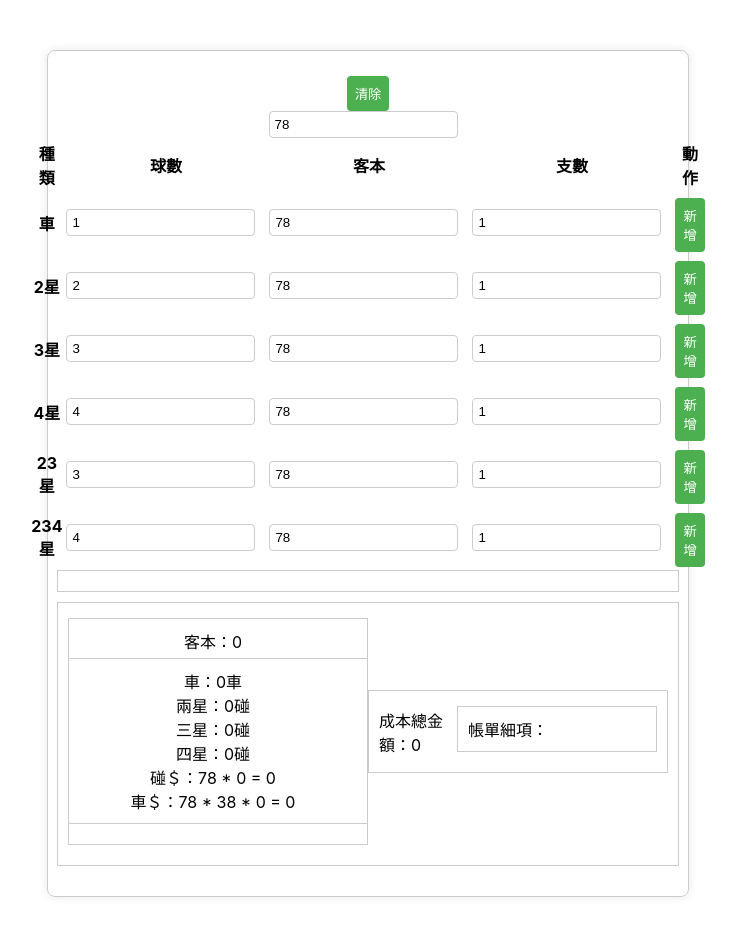
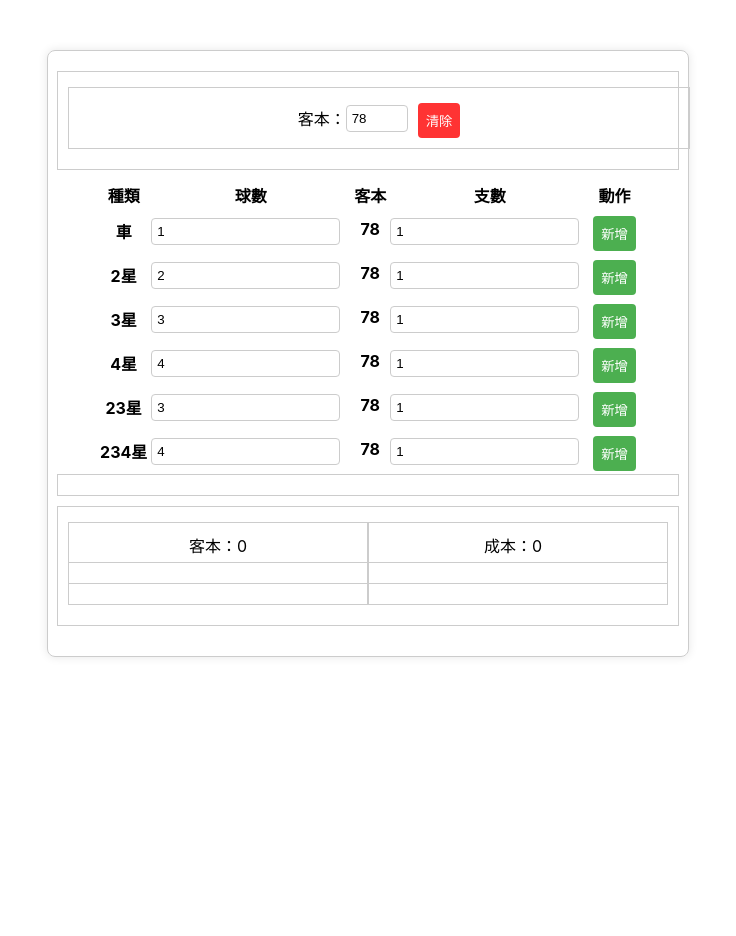
Before and after one commit to k19980506/539-caculator, a React (Create React App) app: page / in a window 1280 px wide. Shown: the top 936 px of the page, without its empty margins (272-1008 px from the left). After the commit the page ends 800 px from the top, so only its background shows below. Built offline with nearby package versions, Linux system fonts and the light colour scheme.

Commit message:
Update caculator

```diff
--- a/public/index.html
+++ b/public/index.html
@@ -24,7 +24,7 @@
       work correctly both with client-side routing and a non-root public URL.
       Learn how to configure a non-root public URL by running `npm run build`.
     -->
-    <title>React App</title>
+    <title>539計算機</title>
   </head>
   <body>
     <noscript>You need to enable JavaScript to run this app.</noscript>
--- a/src/App.css
+++ b/src/App.css
@@ -57,6 +57,14 @@ div > div > div {
 	width: 100%;
 }
 
+.reset {
+	background-color: #ff3333;
+}
+
+.reset:hover {
+	background-color: #e60000;
+}
+
 div > div > div button {
 	background-color: #ff3333;
 }
@@ -103,3 +111,11 @@ div > div > div > div button:hover {
 .detail {
 	flex-direction: column;
 }
+
+.option {
+	display: block;
+}
+
+.option > div {
+	justify-content: center;
+}
--- a/src/App.js
+++ b/src/App.js
@@ -9,7 +9,6 @@ function factorial(n) {
   }
 }
 
-// 计算组合数
 function combination(n, m) {
   return factorial(n) / (factorial(m) * factorial(n - m));
 }
@@ -21,92 +20,95 @@ function App() {
   const [totalPairs, setTotalPairs] = useState(0);
   const [totalTriplets, setTotalTriplets] = useState(0);
   const [totalQuads, setTotalQuads] = useState(0);
-	const [totalCars, setTotalCars] = useState(0.0);
   const [price, setPrice] = useState(78);
 
   useEffect(() => {
+    let clientCarTotal = 0;
     let clientTotal = 0;
+    let costCarTotal = 0;
     let costTotal = 0;
     let pairsTotal = 0;
     let tripletsTotal = 0;
     let quadsTotal = 0;
-		let carsTotal = 0;
 
     items.forEach((item) => {
-			clientTotal += item.total;
-			costTotal += item.cost;
-			pairsTotal += item.pairs;
-			tripletsTotal += item.triplets;
-			quadsTotal += item.quads;
-			carsTotal += parseFloat(item.cars.toFixed(1));
+      clientCarTotal += item.total;
+      costCarTotal += item.cost;
+      pairsTotal += item.pairs * item.quantity;
+      tripletsTotal += item.triplets * item.quantity;
+      quadsTotal += item.quads * item.quantity;
     });
+
+    clientTotal =
+      clientCarTotal + price * (totalPairs + totalTriplets + totalQuads);
+    costTotal =
+      costCarTotal +
+      Math.ceil(72.55 * totalPairs) +
+      Math.ceil(63.8 * totalTriplets) +
+      52 * totalQuads;
 
     setTotalClientCost(clientTotal);
     setTotalCost(costTotal);
     setTotalPairs(pairsTotal);
     setTotalTriplets(tripletsTotal);
     setTotalQuads(quadsTotal);
-		setTotalCars(carsTotal);
   }, [items]);
 
-	const addItem = (type, unit, clientCost, quantity) => {
+  const addItem = (type, unit, quantity) => {
     let total = 0;
-		let cost = 2719;
+    let cost = 0;
     let pairs = 0;
     let triplets = 0;
     let quads = 0;
-		let cars = 0;
 
     if (type === "2星") {
       pairs = combination(unit, 2);
-			total = Math.ceil(clientCost * pairs * quantity);
-			cost = Math.ceil(72.55 * pairs * quantity);
+      //   total = Math.ceil(price * pairs * quantity);
+      //   cost = Math.ceil(72.55 * pairs * quantity);
     } else if (type === "3星") {
       pairs = combination(unit, 3);
-			total = Math.ceil(clientCost * pairs * quantity);
-			cost = Math.ceil(63.8 * pairs * quantity);
+      //   total = Math.ceil(price * pairs * quantity);
+      //   cost = Math.ceil(63.8 * pairs * quantity);
     } else if (type === "4星") {
       pairs = combination(unit, 4);
-			total = Math.ceil(clientCost * pairs * quantity);
-			cost = Math.ceil(52 * pairs * quantity);
+      //   total = Math.ceil(price * pairs * quantity);
+      //   cost = 52 * pairs * quantity;
     } else if (type === "23星") {
       pairs = combination(unit, 2);
       triplets = combination(unit, 3);
-			total =
-				Math.ceil(clientCost * pairs * quantity) +
-				Math.ceil(clientCost * triplets * quantity);
-			cost =
-				Math.ceil(72.55 * pairs * quantity) +
-				Math.ceil(63.8 * triplets * quantity);
+      //   total =
+      //     Math.ceil(price * pairs * quantity) +
+      //     Math.ceil(price * triplets * quantity);
+      //   cost =
+      //     Math.ceil(72.55 * pairs * quantity) +
+      //     Math.ceil(63.8 * triplets * quantity);
     } else if (type === "234星") {
       pairs = combination(unit, 2);
       triplets = combination(unit, 3);
       quads = combination(unit, 4);
-			total =
-				Math.ceil(clientCost * pairs * quantity) +
-				Math.ceil(clientCost * triplets * quantity) +
-				Math.ceil(clientCost * quads * quantity);
-			cost =
-				Math.ceil(72.55 * pairs * quantity) +
-				Math.ceil(63.8 * triplets * quantity) +
-				Math.ceil(52 * quads * quantity);
+      //   total =
+      //     Math.ceil(price * pairs * quantity) +
+      //     Math.ceil(price * triplets * quantity) +
+      //     Math.ceil(price * quads * quantity);
+      //   cost =
+      //     Math.ceil(72.55 * pairs * quantity) +
+      //     Math.ceil(63.8 * triplets * quantity) +
+      //     52 * quads * quantity;
     } else {
-			total = Math.ceil(clientCost * 38 * unit * quantity);
+      total = Math.ceil(price * 38 * unit * quantity);
       cost = Math.ceil(2719 * unit * quantity);
-			cars = unit;
     }
 
     const newItem = {
       type,
       unit,
-			clientCost,
+      clientCost: price,
       cost,
       quantity,
       pairs,
       triplets,
       quads,
       total,
-			cars,
     };
     setItems([...items, newItem]);
   };
@@ -121,15 +123,43 @@ function App() {
     setItems([]);
   };
 
+  const updatePrice = (newPrice) => {
+    setPrice(newPrice);
+    const costInputFields = document.querySelectorAll('[id$="Cost"]');
+    costInputFields.forEach((field) => {
+      field.value = newPrice;
+    });
+  };
+
+  let customStarAmount = price * (totalPairs + totalTriplets + totalQuads);
+  let customCarAmount = "0";
+  let carList = items.filter((item) => item.type == "車");
+
+  customCarAmount =
+    carList.length > 0 ? carList.map((item) => item.total).join("+") : "0";
+
+  let twoStarCost = Math.ceil(72.55 * totalPairs);
+  let threeStarCost = Math.ceil(63.8 * totalTriplets);
+  let fourStarCost = 52 * totalQuads;
+  let carCost =
+    carList.length > 0 ? carList.map((item) => item.cost).join("+") : "0";
+
   return (
     <div className="App">
-			<button onClick={() => resetItem()}>清除</button>
+      <div className="option">
+        <div>
+          客本：
           <input
             type="number"
             value={price}
-				onChange={(e) => setPrice(e.target.value)}
+            onChange={(e) => updatePrice(e.target.value)}
             placeholder="修改全部客本"
           />
+          <button className="reset" onClick={() => resetItem()}>
+            清除
+          </button>
+        </div>
+      </div>
       <table>
         <thead>
           <tr>
@@ -153,7 +183,8 @@ function App() {
               />
             </th>
             <th>
-							<input id="carClientCost" type="number" value={price} step="1" />
+              <label>{price}</label>
+              {/* <input id="carClientCost" type="number" defaultValue={price} step="1" /> */}
             </th>
             <th>
               <input id="carQuantity" type="number" defaultValue={1} step="1" />
@@ -164,7 +195,6 @@ function App() {
                   addItem(
                     "車",
                     parseFloat(document.getElementById("carUnit").value),
-										parseFloat(document.getElementById("carClientCost").value),
                     parseFloat(document.getElementById("carQuantity").value)
                   )
                 }
@@ -179,12 +209,13 @@ function App() {
               <input id="twoStarUnit" type="number" defaultValue={2} step="1" />
             </th>
             <th>
-							<input
+              <label>{price}</label>
+              {/* <input
                 id="twoStarClientCost"
                 type="number"
-								value={price}
+                defaultValue={price}
                 step="1"
-							/>
+              /> */}
             </th>
             <th>
               <input
@@ -200,9 +231,6 @@ function App() {
                   addItem(
                     "2星",
                     parseFloat(document.getElementById("twoStarUnit").value),
-										parseFloat(
-											document.getElementById("twoStarClientCost").value
-										),
                     parseFloat(document.getElementById("twoStarQuantity").value)
                   )
                 }
@@ -222,12 +250,13 @@ function App() {
               />
             </th>
             <th>
-							<input
+              <label>{price}</label>
+              {/* <input
                 id="threeStarClientCost"
                 type="number"
-								value={price}
+                defaultValue={price}
                 step="1"
-							/>
+              /> */}
             </th>
             <th>
               <input
@@ -243,9 +272,6 @@ function App() {
                   addItem(
                     "3星",
                     parseFloat(document.getElementById("threeStarUnit").value),
-										parseFloat(
-											document.getElementById("threeStarClientCost").value
-										),
                     parseFloat(
                       document.getElementById("threeStarQuantity").value
                     )
@@ -267,12 +293,13 @@ function App() {
               />
             </th>
             <th>
-							<input
+              <label>{price}</label>
+              {/* <input
                 id="fourStarClientCost"
                 type="number"
-								value={price}
+                defaultValue={price}
                 step="1"
-							/>
+              /> */}
             </th>
             <th>
               <input
@@ -288,9 +315,6 @@ function App() {
                   addItem(
                     "4星",
                     parseFloat(document.getElementById("fourStarUnit").value),
-										parseFloat(
-											document.getElementById("fourStarClientCost").value
-										),
                     parseFloat(
                       document.getElementById("fourStarQuantity").value
                     )
@@ -312,12 +336,13 @@ function App() {
               />
             </th>
             <th>
-							<input
+              <label>{price}</label>
+              {/* <input
                 id="twentyThreeStarClientCost"
                 type="number"
-								value={price}
+                defaultValue={price}
                 step="1"
-							/>
+              /> */}
             </th>
             <th>
               <input
@@ -334,9 +359,6 @@ function App() {
                     "23星",
                     parseFloat(
                       document.getElementById("twentyThreeStarUnit").value
-										),
-										parseFloat(
-											document.getElementById("twentyThreeStarClientCost").value
                     ),
                     parseFloat(
                       document.getElementById("twentyThreeStarQuantity").value
@@ -359,12 +381,13 @@ function App() {
               />
             </th>
             <th>
-							<input
+              <label>{price}</label>
+              {/* <input
                 id="twoThreeFourStarClientCost"
                 type="number"
-								value={price}
+                defaultValue={price}
                 step="1"
-							/>
+              /> */}
             </th>
             <th>
               <input
@@ -383,10 +406,6 @@ function App() {
                       document.getElementById("twoThreeFourStarUnit").value
                     ),
                     parseFloat(
-											document.getElementById("twoThreeFourStarClientCost")
-												.value
-										),
-										parseFloat(
                       document.getElementById("twoThreeFourStarQuantity").value
                     )
                   )
@@ -399,7 +418,6 @@ function App() {
         </tbody>
       </table>
 
-			{/* 中間部分 - 新增的商品顯示及刪除功能 */}
       <div>
         {items.map((item, index) => (
           <div key={index}>
@@ -411,35 +429,87 @@ function App() {
 
       <div className="totals-container">
         <div className="detail">
-					<p>{`客本：${totalClientCost}`}</p>
+          <a>{`客本：${totalClientCost}`}</a>
           <div className="detail">
-						{items.map((item) => (
-							<p>{`${item.unit} * ${item.type} * ${item.quantity}`}</p>
+            {items.map((item, index) => (
+              <a
+                key={index}
+              >{`${item.unit} * ${item.type} * ${item.quantity}`}</a>
             ))}
-						<p>{`車：${parseFloat(totalCars.toFixed(1))}車`}</p>
-						<p>{`兩星：${totalPairs}碰`}</p>
-						<p>{`三星：${totalTriplets}碰`}</p>
-						<p>{`四星：${totalQuads}碰`}</p>
-						<p>{`碰＄：${price} * ${
-							totalPairs + totalTriplets + totalQuads
-						} = ${price * (totalPairs + totalTriplets + totalQuads)}`}</p>
-						<p>{`車＄：${price} * 38 * ${parseFloat(totalCars.toFixed(1))} = ${
-							price * 38 * totalCars
-						}`}</p>
+            {totalPairs === 0 ? null : <a>{`兩星：${totalPairs}碰`}</a>}
+            {totalTriplets === 0 ? null : <a>{`三星：${totalTriplets}碰`}</a>}
+            {totalQuads === 0 ? null : <a>{`四星：${totalQuads}碰`}</a>}
+            {totalPairs + totalTriplets + totalQuads == 0 ? null : (
+              <a>{`${price} * ${totalPairs + totalTriplets + totalQuads} = ${
+                price * (totalPairs + totalTriplets + totalQuads)
+              }`}</a>
+            )}
+
+            {items
+              .filter((item) => item.type === "車")
+              .map((item, index) => (
+                <a
+                  key={index}
+                >{`${price} * 38 * ${item.unit} * ${item.quantity} = ${item.total}`}</a>
+              ))}
+
+            {customStarAmount > 0 && customCarAmount !== "0" ? (
+              <a>{`${customStarAmount}+${customCarAmount}=${totalClientCost}`}</a>
+            ) : customStarAmount > 0 && customCarAmount === "0" ? (
+              <a>{`${totalClientCost}`}</a>
+            ) : customStarAmount === 0 && customCarAmount !== "0" ? (
+              <a>{`${customCarAmount}=${totalClientCost}`}</a>
+            ) : null}
           </div>
         </div>
-				<div>
-					<p>{`成本總金額：${totalCost}`}</p>
-					<div>
-						<p>帳單細項：</p>
+        <div className="detail">
+          <p>{`成本：${totalCost}`}</p>
+          <div className="detail">
             {items.map((item, index) => (
-							<p
+              <a
                 key={index}
-							>{`${item.type} * ${item.unit}:  - 球數：${item.unit}，客本：${item.clientCost}，支數：${item.quantity}`}</p>
+              >{`${item.unit} * ${item.type} * ${item.quantity}`}</a>
             ))}
+            {totalPairs === 0 ? null : <a>{`兩星：${totalPairs}碰`}</a>}
+            {totalTriplets === 0 ? null : <a>{`三星：${totalTriplets}碰`}</a>}
+            {totalQuads === 0 ? null : <a>{`四星：${totalQuads}碰`}</a>}
+            {totalPairs === 0 ? null : (
+              <a>{`72.55 * ${totalPairs} = ${Math.ceil(
+                72.55 * totalPairs
+              )}`}</a>
+            )}
+            {totalTriplets === 0 ? null : (
+              <a>{`63.8 * ${totalTriplets} = ${Math.ceil(
+                63.8 * totalTriplets
+              )}`}</a>
+            )}
+            {totalQuads === 0 ? null : (
+              <a>{`52 * ${totalQuads} = ${52 * totalQuads}`}</a>
+            )}
+            {items
+              .filter((item) => item.type === "車")
+              .map((item, index) => (
+                <a
+                  key={index}
+                >{`2719 * ${item.unit} * ${item.quantity} = ${item.cost}`}</a>
+              ))}
+            {totalCost === 0 ? null : (
+              <a>
+                {totalPairs === 0 ? null : `${twoStarCost}`}
+                {totalTriplets === 0 ? null : `+${threeStarCost}`}
+                {totalQuads === 0 ? null : `+${fourStarCost}`}
+                {carCost === "0" ? null : `+${carCost}`}
+                {`=${totalCost}`}
+              </a>
+            )}
           </div>
         </div>
       </div>
+      {totalCost === 0
+        ? null
+        : `溢收：${totalClientCost} - ${totalCost} = ${
+            totalClientCost - totalCost
+          }`}
     </div>
   );
 }
```
Lines whose indentation alone changed are shown as unchanged.
